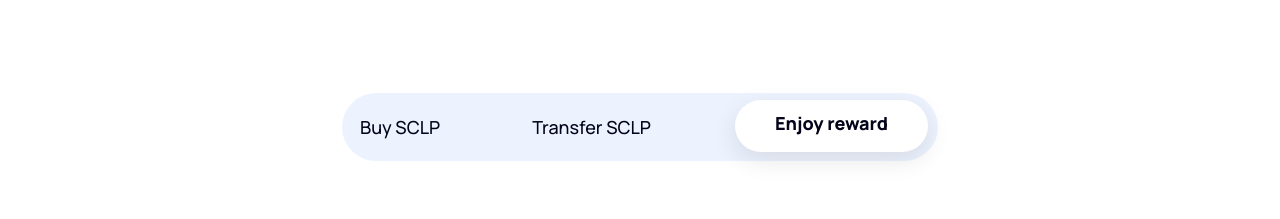
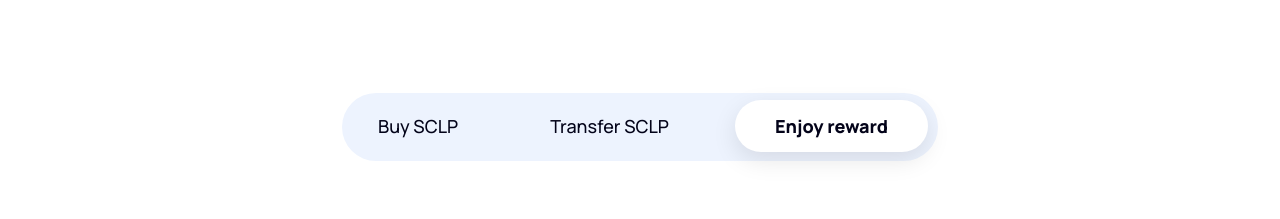
Before and after one commit to harishmula/statking_LP, a plain HTML site: page index.html in a window 1280 px wide. Shown: the part 1305-1524 px from the top of the page. Drawn offline with nearby package versions, Linux system fonts and the light colour scheme; a script that the page names is missing; a web font is replaced by a local one.

Commit message:
Update style.css

```diff
--- a/style.css
+++ b/style.css
@@ -121,13 +121,14 @@ body {
     color: #030319;
     font-weight: 800;
     font-size: 18px;
+    padding-top: 13px;
 }
 
 .navbar-light .navbar-nav .nav-link {
     color: #030319;
     font-weight: 500;
     font-size: 18px;
-    padding-top: 10px;
+    padding: 10px 26px;
 }
 
 .nav-item {
```
